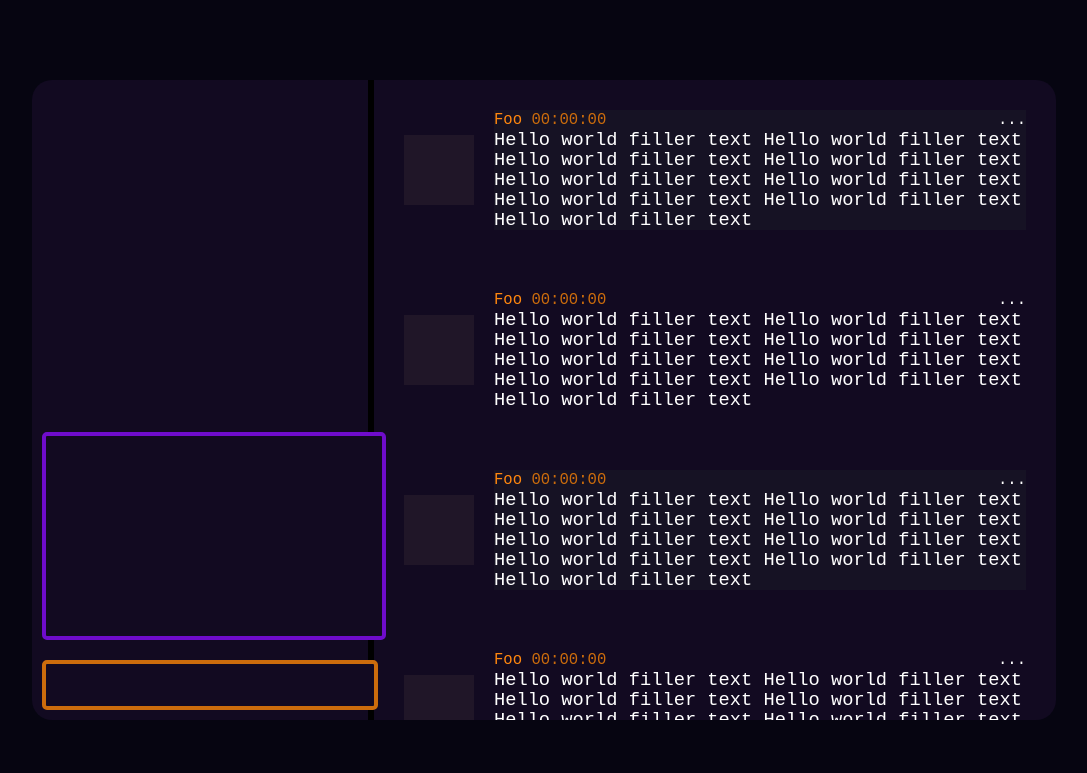
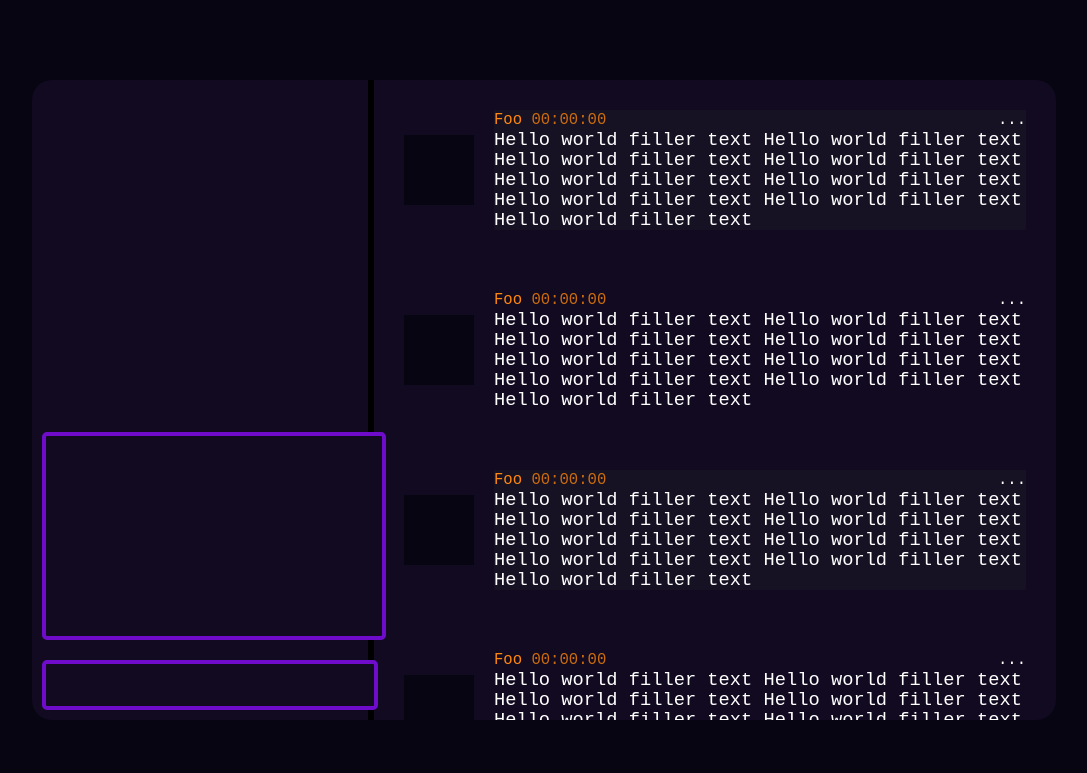
Before and after one commit to Norgret/chat-room, a website: page html/chat.html in a window 1280 px wide. Shown: the whole page, without its empty margins (96-1183 px from the left). Drawn offline with Linux system fonts and the light colour scheme.

Commit message:
changed chat styles

```diff
--- a/styles/scss/chat.scss
+++ b/styles/scss/chat.scss
@@ -46,7 +46,6 @@ $chat-user-icon-size: 70px;
 	@extend %chat-entry-tool;
 	height: 50px;
 	border: 4px solid $dark-purple;
-	border: 4px solid $dark-orange;
 }
 
 #chat-display {
@@ -66,7 +65,6 @@ $chat-user-icon-size: 70px;
 			height: $chat-user-icon-size;
 			margin-right: 20px;
 			background-color: $dark-spacegray;
-			background-color: #201628;
 		}
 
 		.message-body {
```
Also changed, not shown: styles/css/chat.css.
